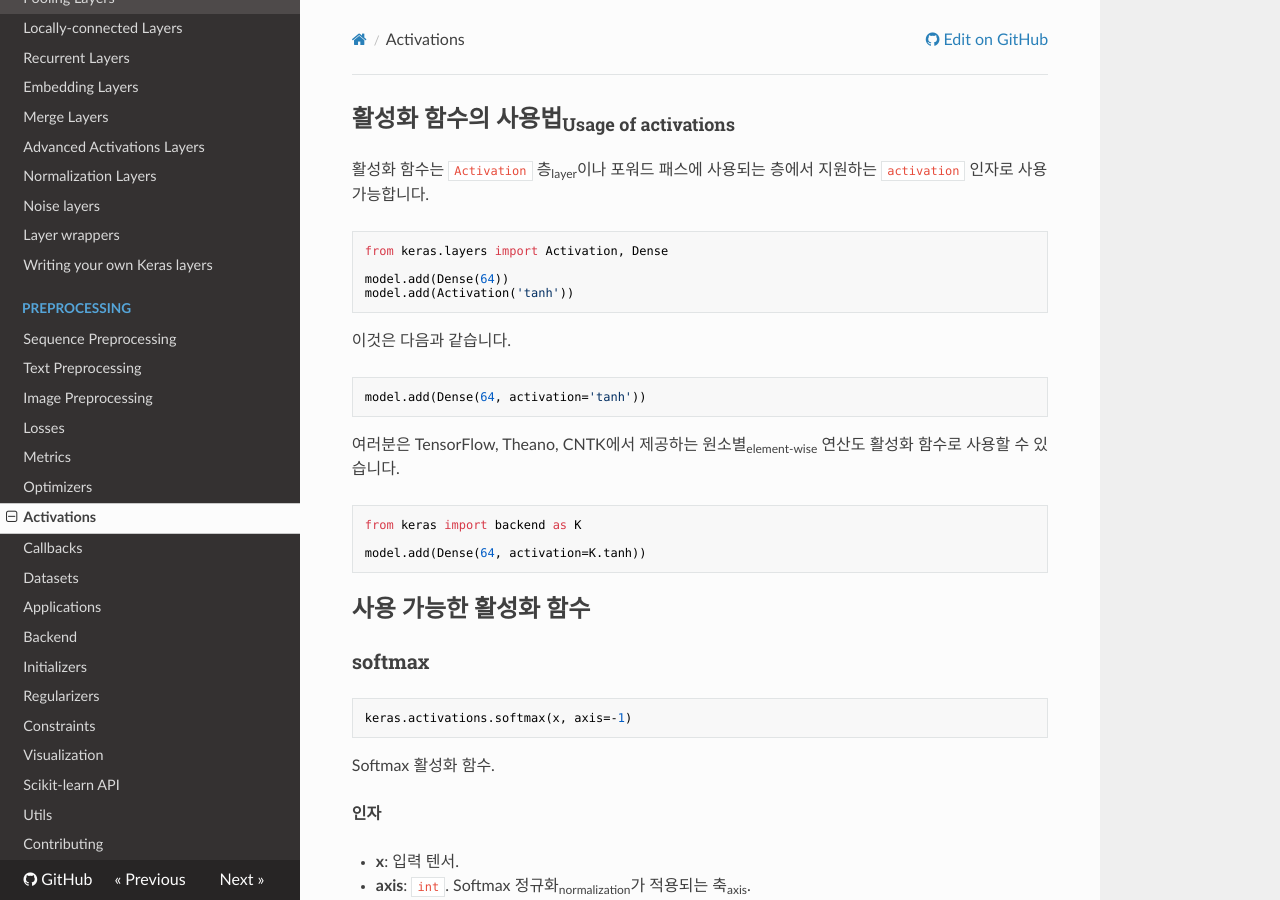
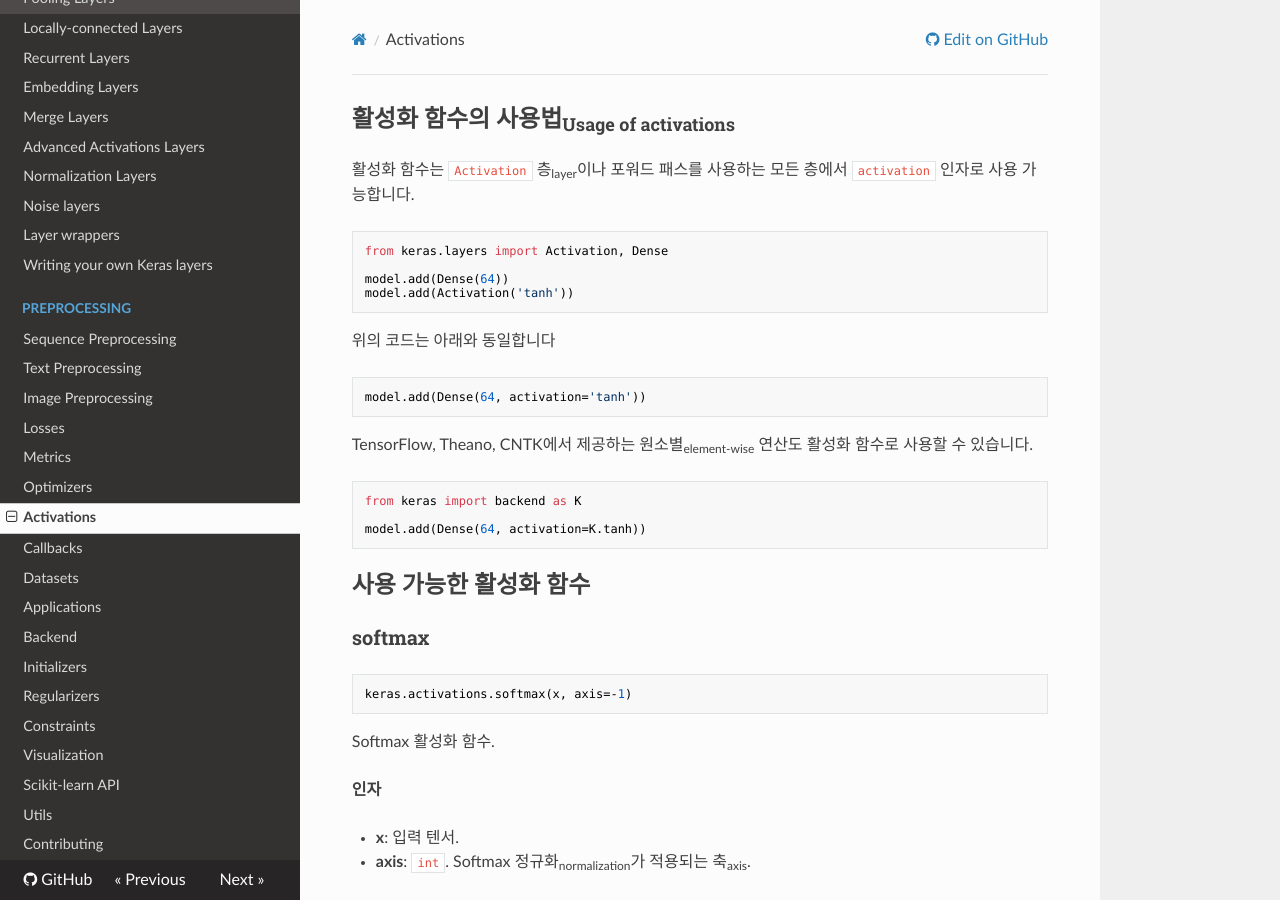
Before and after one commit to keras-team/keras-docs-ko, an MkDocs documentation site: the page built from sources/activations.md, in a window 1280 px wide and 900 px high. Built offline with MkDocs 1.6.1, drawn with Linux system fonts in a browser that asks for light colours; nearby versions of some CDN libraries; some of the changed text lies outside the part shown.

Commit message:
Update activations.md

````diff
--- a/sources/activations.md
+++ b/sources/activations.md
@@ -1,6 +1,6 @@
 ## 활성화 함수의 사용법<sub>Usage of activations</sub>
 
-활성화 함수는 `Activation` 층<sub>layer</sub>이나 포워드 패스에 사용되는 층에서 지원하는 `activation` 인자로 사용 가능합니다.
+활성화 함수는 `Activation` 층<sub>layer</sub>이나 포워드 패스를 사용하는 모든 층에서 `activation` 인자로 사용 가능합니다.
 
 ```python
 from keras.layers import Activation, Dense
@@ -9,13 +9,13 @@
 model.add(Activation('tanh'))
 ```
 
-이것은 다음과 같습니다.
+위의 코드는 아래와 동일합니다
 
 ```python
 model.add(Dense(64, activation='tanh'))
 ```
 
-여러분은 TensorFlow, Theano, CNTK에서 제공하는 원소별<sub>element-wise</sub> 연산도 활성화 함수로 사용할 수 있습니다.
+TensorFlow, Theano, CNTK에서 제공하는 원소별<sub>element-wise</sub> 연산도 활성화 함수로 사용할 수 있습니다.
 
 ```python
 from keras import backend as K
````
Also changed, not shown: other parts of sources/activations.md (+2 -2 lines).
